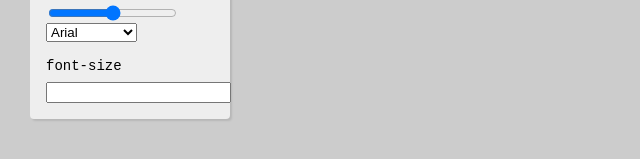
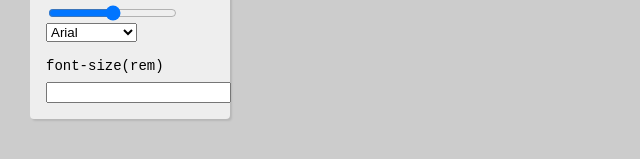
Before and after one commit to GKeslley/Button-Creator, a plain HTML site: page index.html in a window 1280 px wide. Shown: the part 449-608 px from the top of the page, 0-640 px from the left. Drawn offline with Linux system fonts and the light colour scheme.

Commit message:
Html/Css

```diff
--- a/index.html
+++ b/index.html
@@ -40,7 +40,7 @@
         <option value="monospace">Monospace</option>
       </select>
 
-      <label for="fontSize">font-size</label>
+      <label for="fontSize">font-size(rem)</label>
       <input type="number" name="fontSize" id="fontSize">
 
     </form>
```
